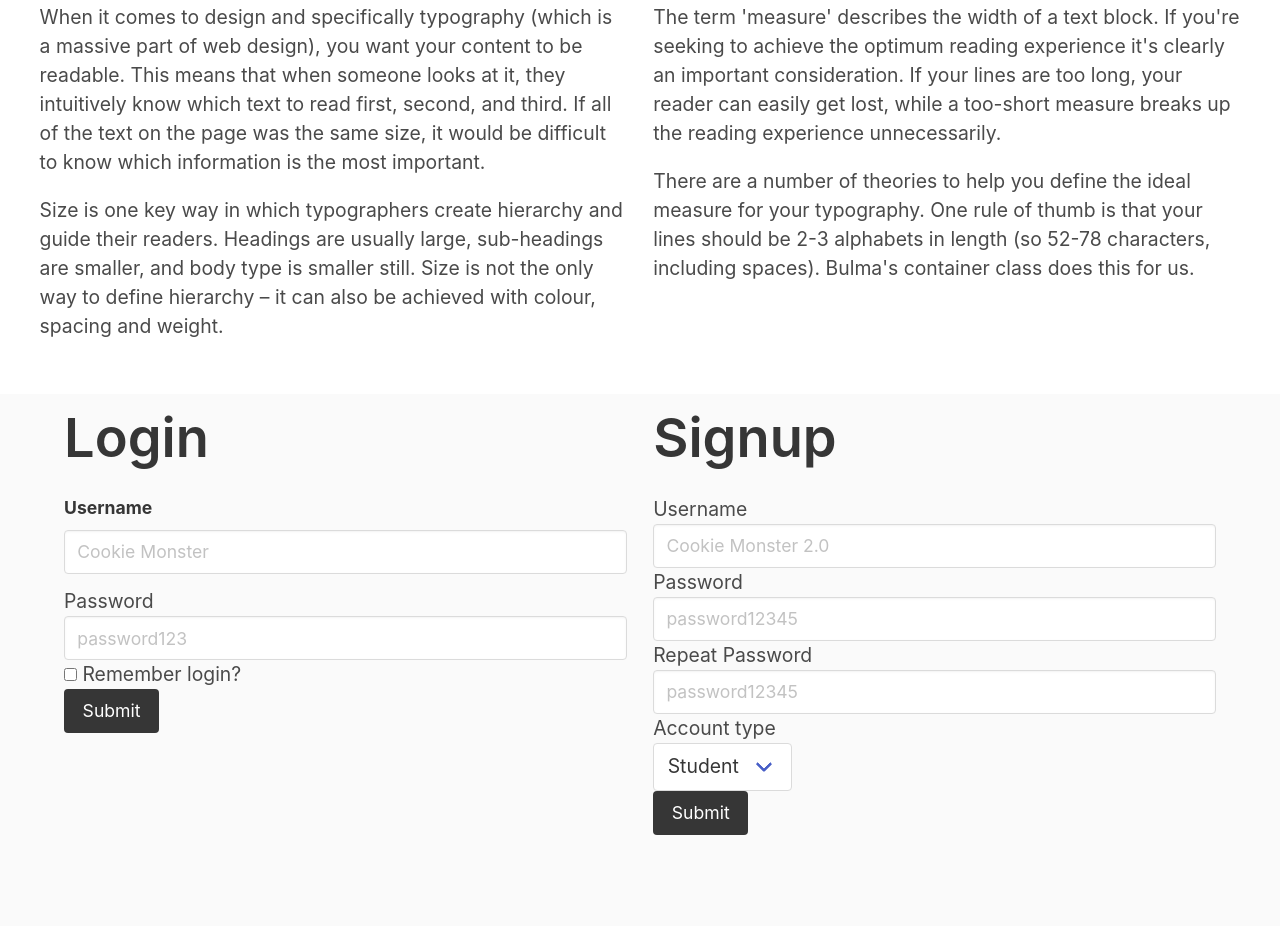
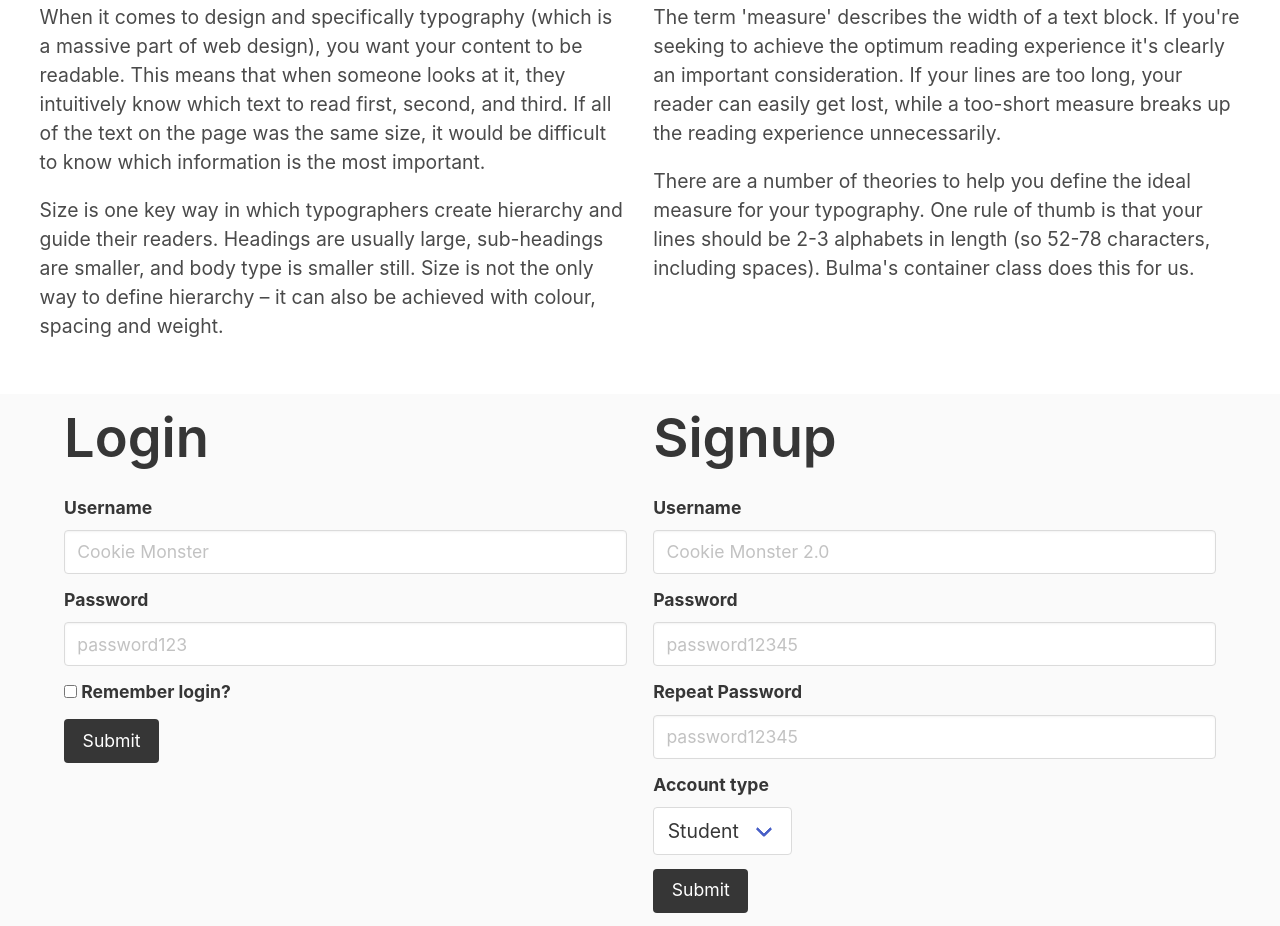
Before and after one commit to jdmar3-comp426/a02-ferngarc789, a website: page index.html in a window 1280 px wide. Shown: the part 3250-4176 px from the top of the page. Before the commit the page ends 4098 px from the top, so only its background shows below. Drawn offline with nearby package versions, Linux system fonts and the light colour scheme; a web font is replaced by a local one.

Commit message:
potentially

```diff
--- a/index.html
+++ b/index.html
@@ -163,22 +163,22 @@
                             <input class="input" type="text" placeholder="Cookie Monster" name="username">
                         </div>
                     </div>
-                    <div class="">
-                        <label class="">Password</label>
+                    <div class="field">
+                        <label class="label">Password</label>
                         <div class="control">
                             <input class="input" type="password" placeholder="password123" name="password">
                         </div>
                     </div>
-                    <div class="">
-                        <div class="">
+                    <div class="field">
+                        <div class="label">
                             <label class="checkbox">
                                 <input type="checkbox" name="remember">
                                 Remember login?
                             </label>
                         </div>
                     </div>
-                    <div class="">
-                        <div class="">
+                    <div class="field">
+                        <div class="label">
                             <button class="button is-dark" type="submit">Submit</button>
                         </div>
                     </div>
@@ -187,27 +187,27 @@
             <div class="column">
                 <h1 class="title">Signup</h1>
                 <form>
-                    <div class="">
-                        <label class="">Username</label>
+                    <div class="field">
+                        <label class="label">Username</label>
                         <div class="control">
                             <input class="input" type="text" placeholder="Cookie Monster 2.0" name="username">
                         </div>
                     </div>
-                    <div class="">
-                        <label class="">Password</label>
+                    <div class="field">
+                        <label class="label">Password</label>
                         <div class="control">
                             <input class="input" type="password" placeholder="password12345">
                         </div>
                     </div>
-                    <div class="">
-                        <label class="">Repeat Password</label>
-                        <div class="">
+                    <div class="field">
+                        <label class="label">Repeat Password</label>
+                        <div class="control">
                             <input class="input" type="password" placeholder="password12345" name="password">
                         </div>
                     </div>
-                    <div class="">
-                        <label class="">Account type</label>
-                        <div class="">
+                    <div class="field">
+                        <label class="label">Account type</label>
+                        <div class="field">
                             <div class="select">
                                 <select name="accountType">
                                     <option>Student</option>
@@ -216,8 +216,8 @@
                             </div>
                         </div>
                     </div>
-                    <div class="">
-                        <div class="">
+                    <div class="field">
+                        <div class="label">
                             <button class="button is-dark" type="submit">Submit</button>
                         </div>
                     </div>
```
